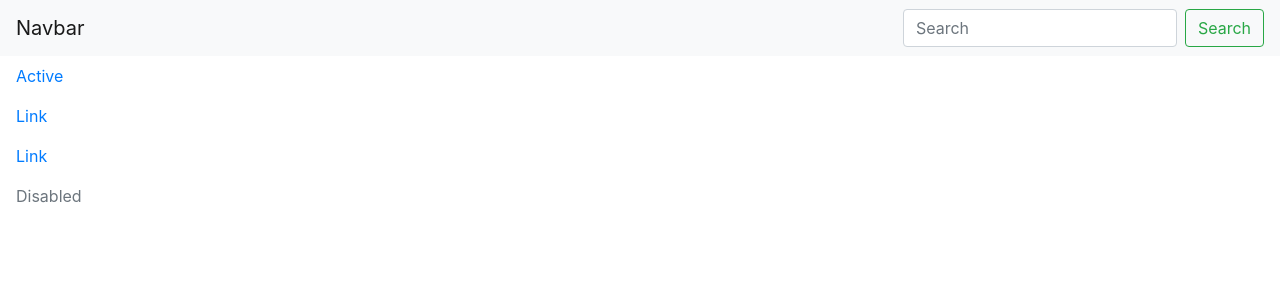
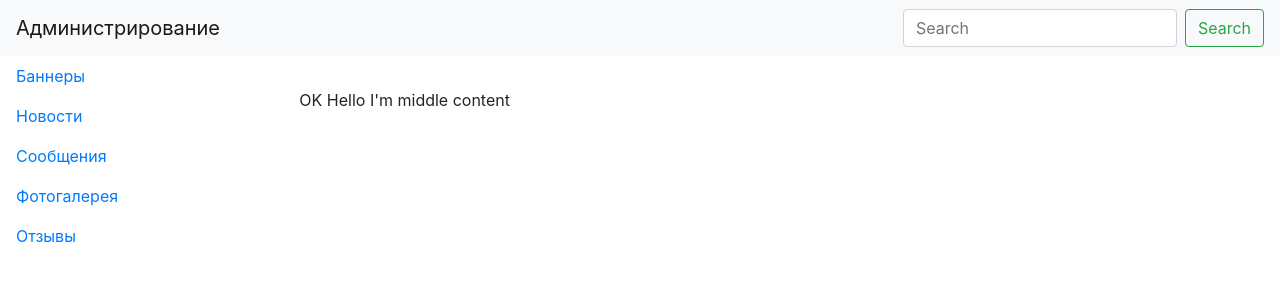
Before and after one commit to jokermt235/ncomid.admin, a Vue app: page / in a window 1280 px wide. Shown: the top 300 px of the page. Built offline with nearby package versions, Linux system fonts and the light colour scheme.

Commit message:
Setting up admin pannel

```diff
--- a/src/components/HomePage.vue
+++ b/src/components/HomePage.vue
@@ -1,17 +1,26 @@
 <template>
-  <div class="app">
+  <div>
     <TopMenu></TopMenu>
-    <LeftPanel></LeftPanel>
+    <div class="row flex-xl-nowrap">
+        <div class="col-md-3 col-xl-2 bd-sidebar">
+            <LeftPanel></LeftPanel>
+        </div>
+        <div class="col-md-9 col-xl-8 py-md-3 pl-md-5 bd-content">
+            <MiddleContent></MiddleContent>
+        </div>
+    </div>
   </div>
 </template>
 <script>
 import styles from '@/assets/css/bootstrap.min.css';
 import TopMenu from '@/components/TopMenu.vue';
 import LeftPanel from '@/components/LeftPanel.vue';
+import MiddleContent from '@/components/MiddleContent.vue';
 export default {
   components: {
     TopMenu,
-    LeftPanel
+    LeftPanel,
+    MiddleContent
   }
 }
 </script>
--- a/src/components/LeftPanel.vue
+++ b/src/components/LeftPanel.vue
@@ -2,16 +2,19 @@
     <div class="LeftPanel">
         <ul class="nav flex-column">
             <li class="nav-item">
-    <a class="nav-link active" href="#">Active</a>
+                <a class="nav-link active" href="#">Баннеры</a>
             </li>
             <li class="nav-item">
-    <a class="nav-link" href="#">Link</a>
+                <a class="nav-link" href="#">Новости</a>
             </li>
             <li class="nav-item">
-    <a class="nav-link" href="#">Link</a>
+                <a class="nav-link" href="#">Сообщения</a>
             </li>
             <li class="nav-item">
-    <a class="nav-link disabled" href="#" tabindex="-1" aria-disabled="true">Disabled</a>
+                <a class="nav-link" href="#">Фотогалерея</a>
+            </li>
+            <li class="nav-item">
+                <a class="nav-link" href="#">Отзывы</a>
             </li>
         </ul>
     </div>
--- /dev/null
+++ b/src/components/MiddleContent.vue
@@ -0,0 +1,5 @@
+<template>
+    <div class="col-md-9 col-xl-8 py-md-3 pl-md-5 bd-content">
+        OK Hello I'm middle content
+    </div>
+</template>
--- a/src/components/TopMenu.vue
+++ b/src/components/TopMenu.vue
@@ -1,7 +1,7 @@
 <template>
   <div class="LeftPanel">
     <nav class="navbar navbar-light bg-light">
-        <a class="navbar-brand">Navbar</a>
+        <a class="navbar-brand">Администрирование</a>
         <form class="form-inline">
             <input class="form-control mr-sm-2" type="search" placeholder="Search" aria-label="Search">
             <button class="btn btn-outline-success my-2 my-sm-0" type="submit">Search</button>
```
Lines whose indentation alone changed are shown as unchanged.
